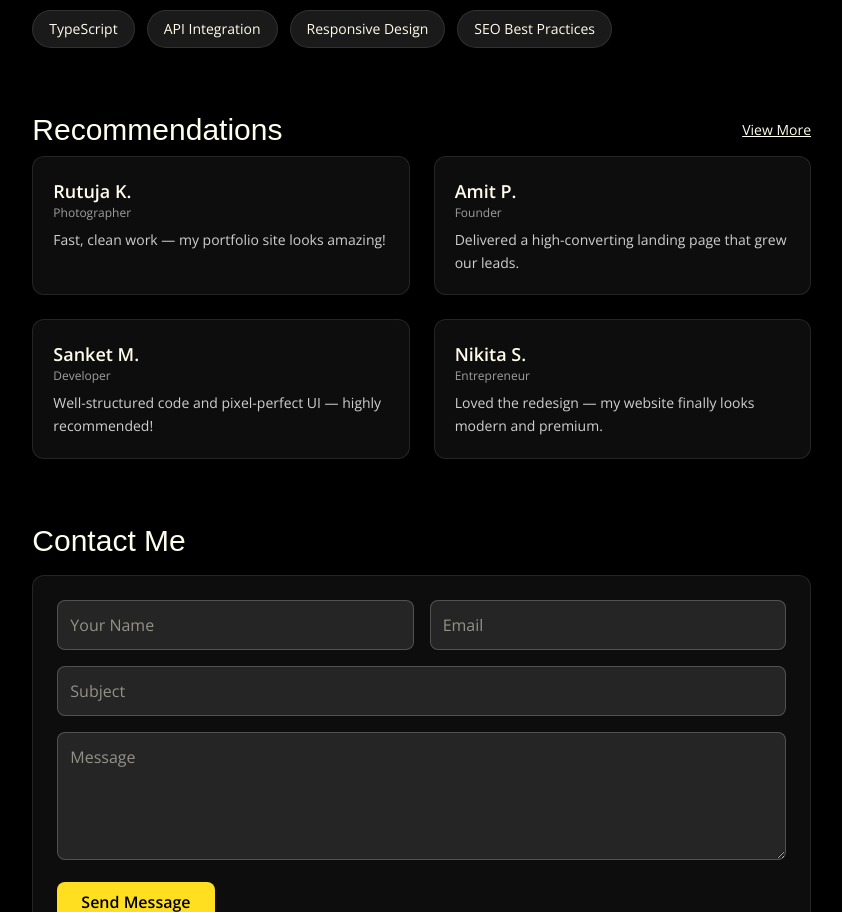
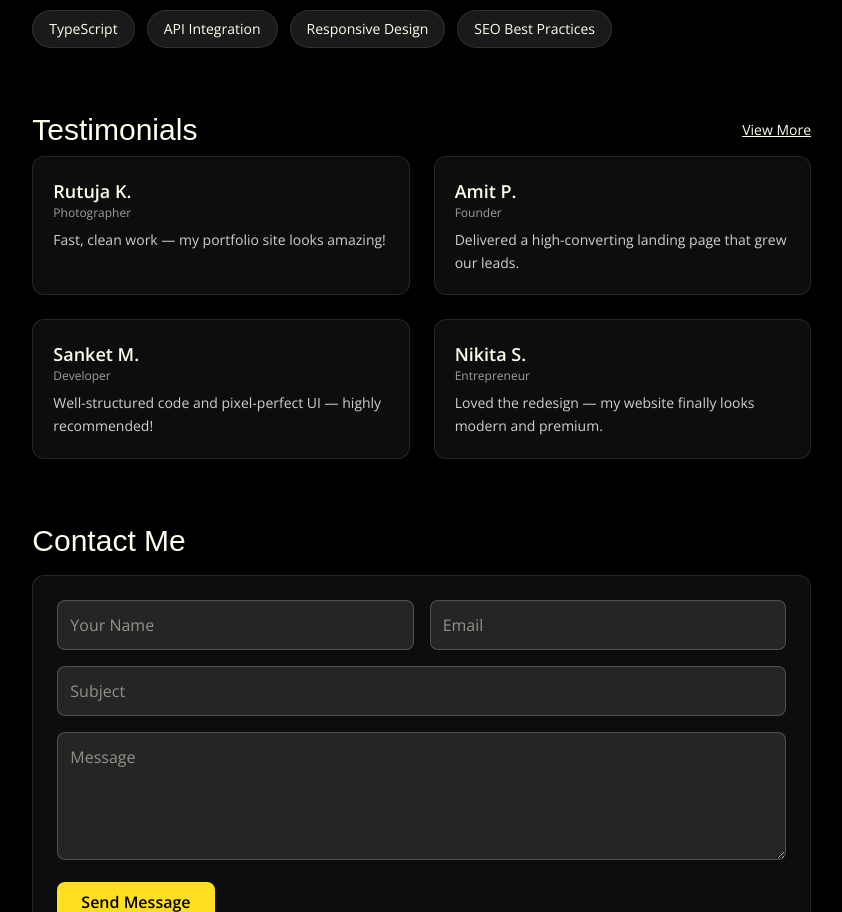
Before and after one commit to pranjalipongde/portfolio2.0, a React (Vite) app: page / in a window 1280 px wide. Shown: the part 2374-3286 px from the top of the page, without its empty margins (421-1263 px from the left). Built offline with nearby package versions, Linux system fonts and the light colour scheme; a web font is replaced by a local one.

Commit message:
fixed bug

```diff
--- a/src/components/Endorsements.jsx
+++ b/src/components/Endorsements.jsx
@@ -44,7 +44,7 @@ export default function Endorsements() {
     <section id="recommendations" className="space-y-6">
       {/* Header with View More */}
       <div className="flex items-center justify-between mb-2">
-        <h2 className="text-3xl font-rammetto">Recommendations</h2>
+        <h2 className="text-3xl font-rammetto">Testimonials</h2>
 
         {visible < endorsementsList.length && (
           <button
```
